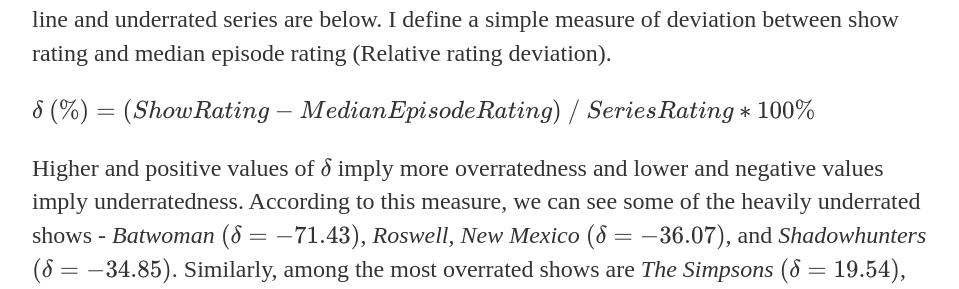
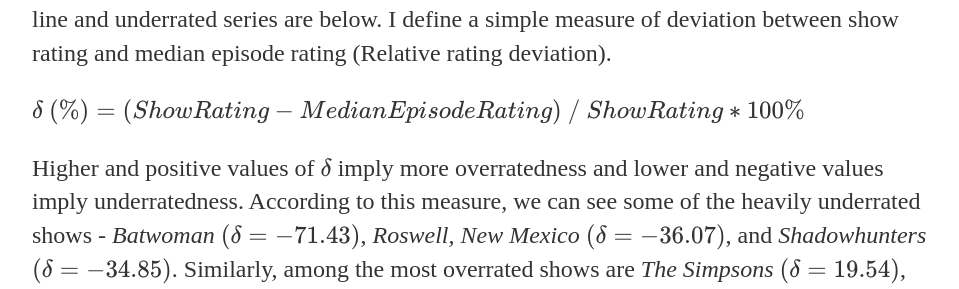
Before and after one commit to sabnanih/sabnanih.github.io, a Jekyll site: the page built from _posts/2020-05-25-IMDB-TV-Show-Analysis.md, in a window 1280 px wide and 900 px high, scrolled down 1717 px. Shown: the part 164-453 px from the top of the window, without its empty margins (160-1119 px from the left). Built offline with Jekyll 4.4.1, drawn with Linux system fonts in a browser that asks for light colours; nearby versions of some CDN libraries; our own code applies the rules of GitHub Pages for plain Markdown files; formulas are drawn with MathJax 3.

Commit message:
fix typos

```diff
--- a/_posts/2020-05-25-IMDB-TV-Show-Analysis.md
+++ b/_posts/2020-05-25-IMDB-TV-Show-Analysis.md
@@ -31,7 +31,7 @@ I begin by looking at some exploratory plots for distribution of ratings. In Fig
 
 First, I wanted to compare differences between show ratings and their episodes. Instead of looking at show ratings, we can also look at the median rating of their episodes. In theory, both of these ratings should be close to each other. So, in Fig 2 below, I created an interactive plot of TV show rating against median episode rating for shows with at least 5,000 votes and with median episode votes of at least 250. This allows us to create a definition of underrated and overrated shows - the shows for which majority of the episodes are rated below the show rating is overrated and similarly, if majority of episodes are higher than show rating, it is underrated. In Fig 2, overrated shows are above the green equivalence line and underrated series are below. I define a simple measure of deviation between show rating and median episode rating (Relative rating deviation).
 
-$$\delta$$ $$(\%) = (Show Rating - Median Episode Rating)$$ $$/$$ $$Series Rating * 100 \% $$
+$$\delta$$ $$(\%) = (Show Rating - Median Episode Rating)$$ $$/$$ $$Show Rating * 100 \% $$
 
 Higher and positive values of $$\delta$$ imply more overratedness and lower and negative values imply underratedness. According to this measure, we can see some of the heavily underrated shows - *Batwoman* $$(\delta = -71.43)$$, *Roswell, New Mexico* $$(\delta = -36.07)$$, and *Shadowhunters* $$(\delta = -34.85)$$. Similarly, among the most overrated shows are *The Simpsons* $$(\delta = 19.54)$$, *Masters of Horror* $$(\delta = 16)$$, and *Twilight Zone* $$(\delta = 15)$$.
 
```
